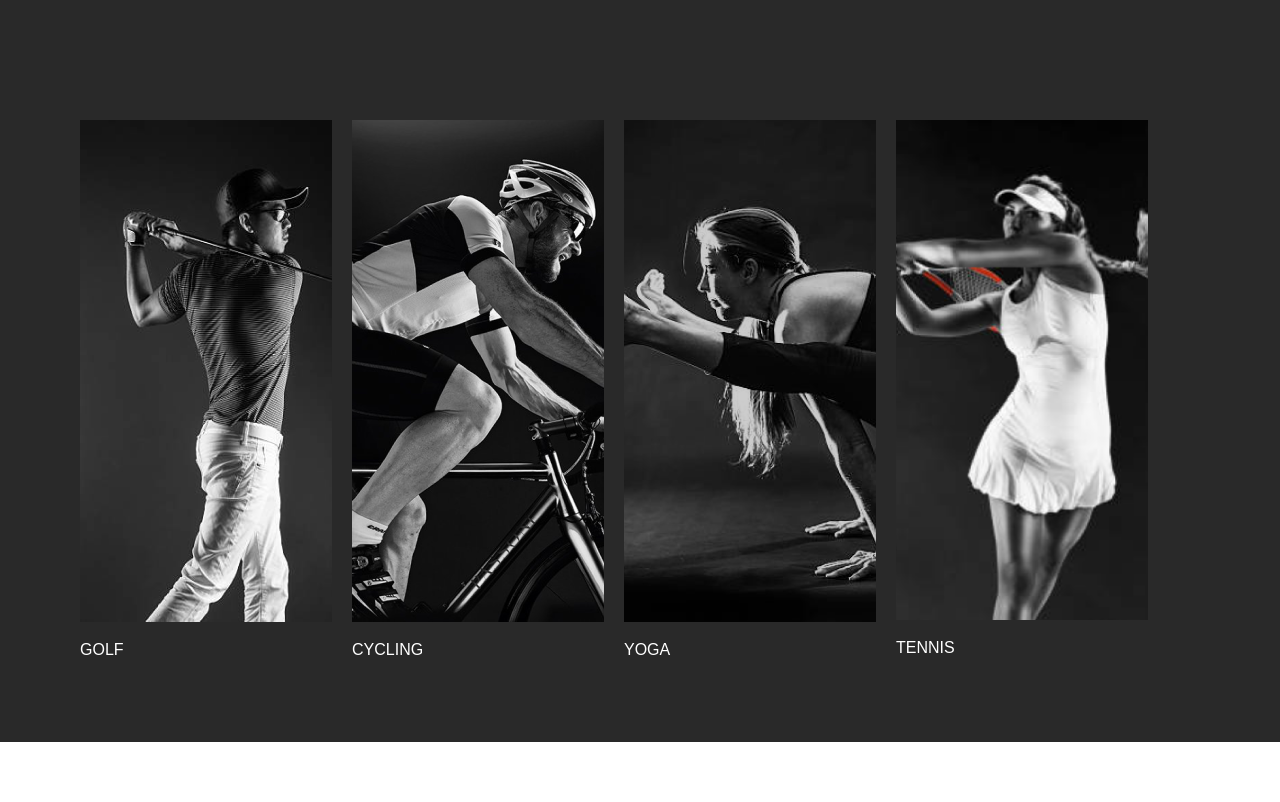
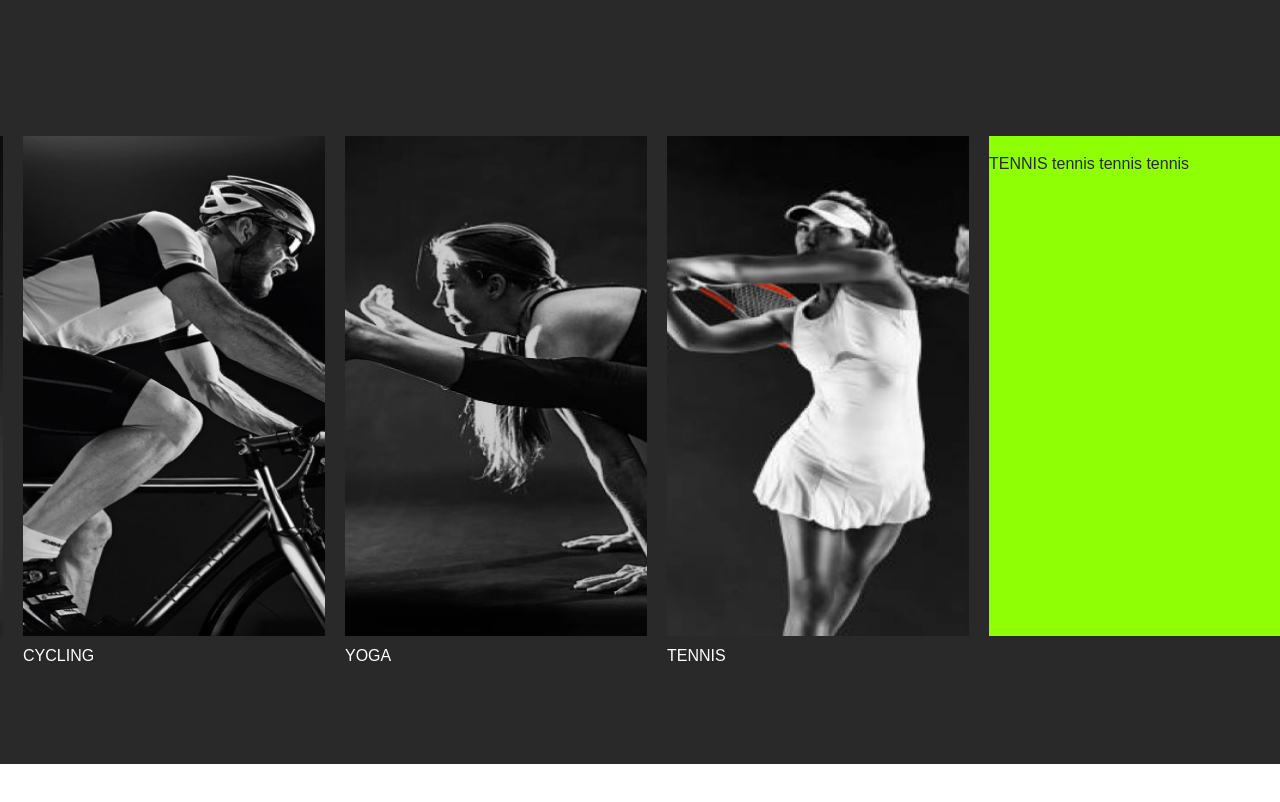
Before and after one commit to NaufalRafi-hub/park-travelhub-web, a Next.js app: page / in a window 1280 px wide. Shown: the part 2200-3002 px from the top of the page. Built offline with nearby package versions, Linux system fonts and the light colour scheme.

Commit message:
testing sports

```diff
--- /dev/null
+++ b/src/app/Components/Section4Home/Sec4.css
@@ -0,0 +1,9 @@
+.wrapper-sport {
+    display: inline-block;
+    width: 800px;
+    margin-left: auto;
+    margin-right: auto;
+}
+.wrap-img-sport {
+    max-width: 100px;
+}
--- a/src/app/Components/Section4Home/page.js
+++ b/src/app/Components/Section4Home/page.js
@@ -1,34 +1,39 @@
 import Image from "next/image";
+import './Sec4.css'
 
 export default function Section4home() {
 
     return (
-        <div className="mt-300 bg-grayie p-20 w-full">
-            <h1 className="italic font-bold w-12 mb-20 color-greenie">
+        <div className="mt-300 bg-grayie w-full block h-[1000px] p-24">
+            <h1 className="italic font-bold w-12 color-greenie">
                 OUR SELECTION OF SPORTS
             </h1>
-            <div className="flex flex-col md:flex-row gap-5 mt-180">
-                <div className="w-170 h-170">
-                    <Image src='/golf.png' width={252} height={500}/>
-                    <h3 className="text-white mt-4 text-left">GOLF</h3>
-                </div>
-                <div className=" w-170 h-170">
-                    <Image src='/biking.png' width={252} height={500}/>
-                    <h3 className="text-white mt-4 text-left">CYCLING</h3>
-                </div>
-                <div className=" w-170 h-170">
-                    <Image src='/yoga.png' width={252} height={500}/>
-                    <h3 className="text-white mt-4 text-left">YOGA</h3>
-                </div>
-                <div className=" w-170 h-170">
-                    <Image src='/tennis.png' width={252} height={500}/>
-                    <h3 className="text-white mt-4 text-left">TENNIS</h3>
-                </div>
-                <div className="bg-greenie w-500 h-170">
-                    {/* <Image src='/tennis.png' width={252} height={500}/> */}
-                    {/* <h3 className="mt-4 text-left">TENNIS</h3> */}
+            <div className="mt-180 relative flex flex-col items-center w-[800px] lg:items-left">
+                <div className="flex flex-row absolute gap-5  overflow-auto h-[600px]">
+                    <div className="w-[302px] h-[500px] relative">
+                        <Image src='/golf.png' fill/>
+                        <h3 className="absolute -bottom-8 text-white mt-4 text-left">GOLF</h3>
+                    </div>
+                    <div className="w-[302px] h-[500px] relative">
+                        <Image src='/biking.png' fill/>
+                        <h3 className="absolute -bottom-8 text-white mt-4 text-left">CYCLING</h3>
+                    </div>
+                    <div className="w-[302px] h-[500px] relative">
+                        <Image src='/yoga.png' fill/>
+                        <h3 className="absolute -bottom-8 text-white mt-4 text-left">YOGA</h3>
+                    </div>
+                    <div className="w-[302px] h-[500px] relative">
+                        <Image src='/tennis.png' fill/>
+                        <h3 className="absolute -bottom-8 text-white mt-4 text-left">TENNIS</h3>
+                    </div>
+                    <div className="bg-greenie w-[302px] h-[500px]">
+
+                        {/* <Image src='/tennis.png' width={252} height={500}/> */}
+                        <h3 className="mt-4 text-left">TENNIS tennis tennis tennis </h3>
+                    </div>
                 </div>
             </div>
+
         </div>
     )
 }
```
